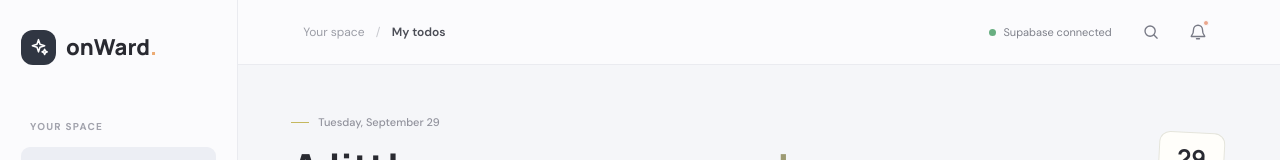
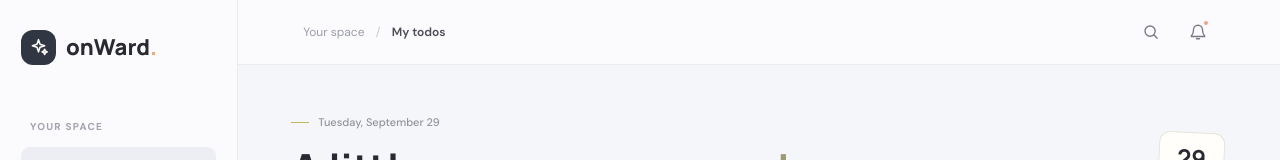
Before and after one commit to mutairudirisu/onWard, a Next.js app: page / in a window 1280 px wide. Shown: the top 160 px of the page. Built offline with nearby package versions, Linux system fonts and the light colour scheme; no server answers; the database is empty.

Commit message:
Hide Supabase status in header

```diff
--- a/app/page.tsx
+++ b/app/page.tsx
@@ -230,7 +230,7 @@ export default function Home() {
       </aside>
 
       <section className="workspace" id="today">
-        <header className="topbar"><span className="breadcrumb">Your space <span>/</span> <strong>My todos</strong></span><div className="top-actions"><span className={`sync-badge ${supabase ? "connected" : "local"}`}><span />{supabase ? "Supabase connected" : "Saved on this device"}</span><button className="icon-button" aria-label="Search todos" onClick={() => document.getElementById("task-search")?.focus()}><Icon name="search" /></button><button className="icon-button notification-button" aria-label="Notifications"><Icon name="bell" /><span /></button></div></header>
+        <header className="topbar"><span className="breadcrumb">Your space <span>/</span> <strong>My todos</strong></span><div className="top-actions"><button className="icon-button" aria-label="Search todos" onClick={() => document.getElementById("task-search")?.focus()}><Icon name="search" /></button><button className="icon-button notification-button" aria-label="Notifications"><Icon name="bell" /><span /></button></div></header>
 
         <div className="content">
           <section className="welcome-row"><div><div className="eyebrow"><span className="eyebrow-line" />{today.toLocaleDateString("en", { weekday: "long", month: "long", day: "numeric" })}</div><h1>A little progress,<br className="mobile-break" /> <span>every day.</span></h1><p className="welcome-copy">You&apos;ve got this. Let&apos;s see what&apos;s on your mind.</p></div><div className="today-stamp"><span className="stamp-day">{today.toLocaleDateString("en", { day: "2-digit" })}</span><span className="stamp-month">{today.toLocaleDateString("en", { month: "short" }).toUpperCase()}</span></div></section>
```
